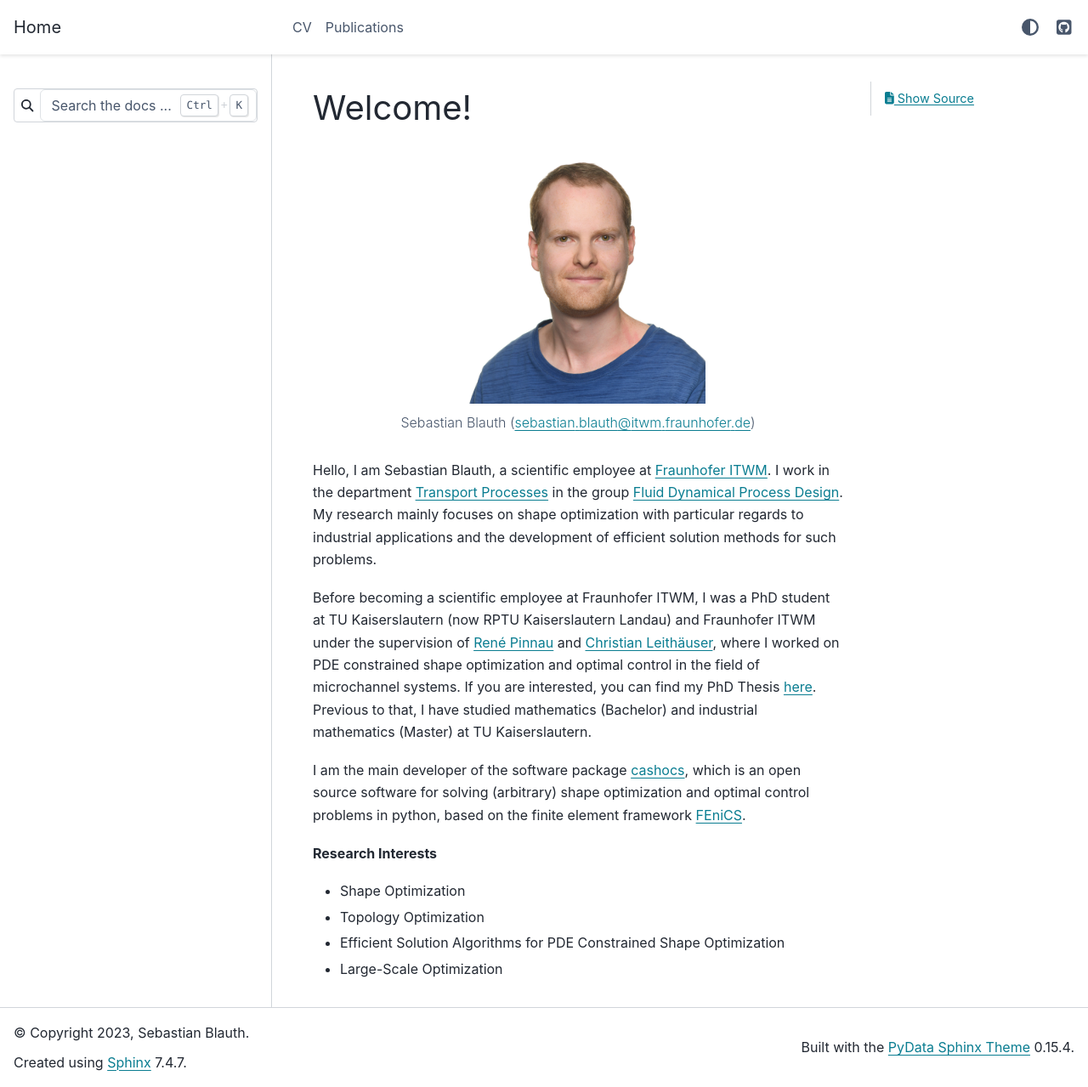
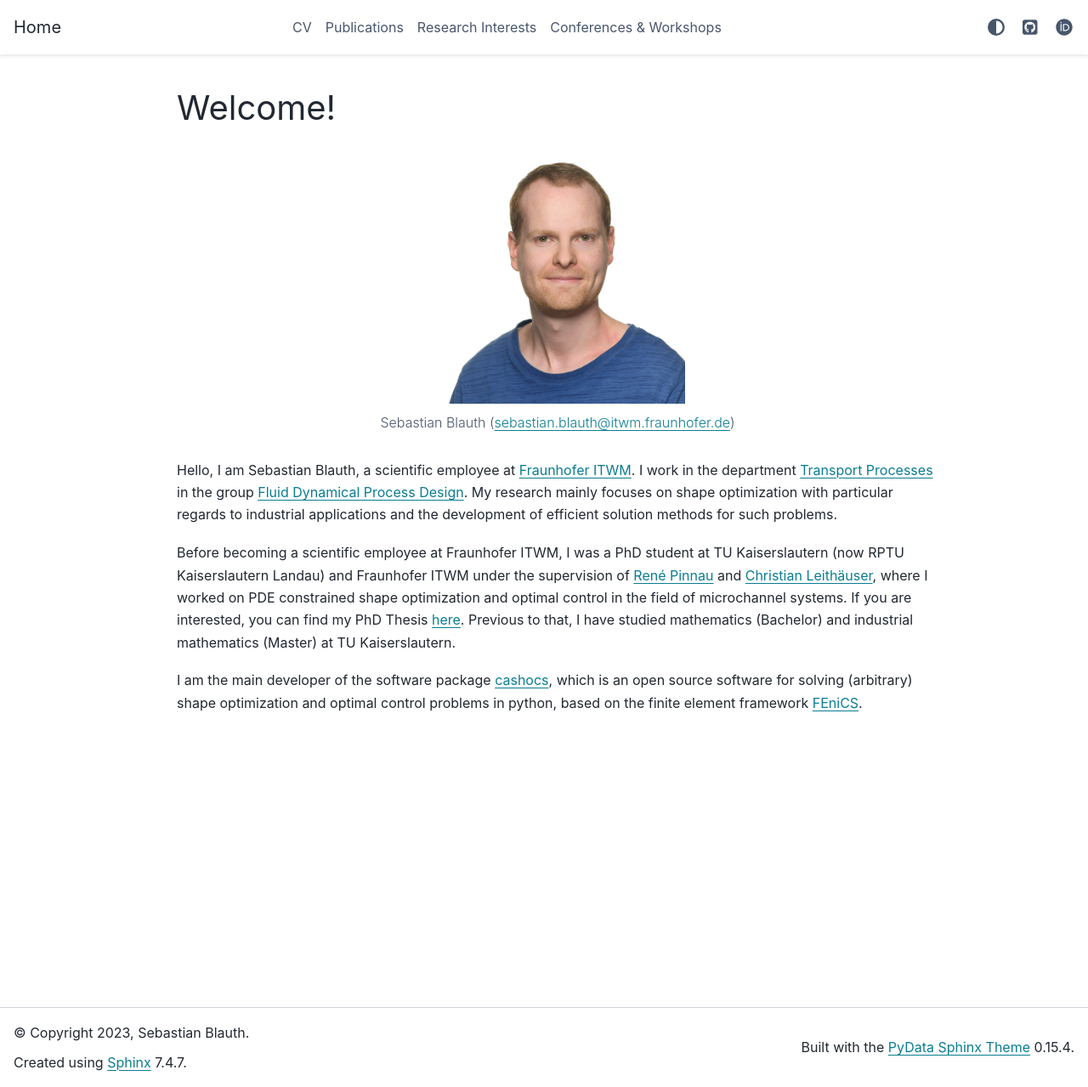
Before and after one commit to sblauth/sblauth.github.io, a Sphinx documentation site: the page built from source/index.rst, in a window 1280 px wide and 1279 px high. Shown: the whole window at 85% size. Built offline with Sphinx 7.4.7 and the PyData theme 0.15.4, drawn with Linux system fonts in a browser that asks for light colours.

Commit message:
Add research interests and conferences

```diff
--- a/source/conf.py
+++ b/source/conf.py
@@ -36,22 +36,36 @@ html_theme = "pydata_sphinx_theme"
 
 html_title = "Sebastian Blauth"
 
+
 html_theme_options = {
-    "github_url": "https://github.com/sblauth/sblauth.github.io",
     "header_links_before_dropdown": 5,
+    "navbar_start": ["navbar-logo"],
+    "navbar_center": ["navbar-nav"],
     "navbar_end": ["theme-switcher", "navbar-icon-links"],
     "navbar_persistent": [],
+    "navbar_align": "content",
     "show_nav_level": 2,
-    "primary_sidebar_end": [
-        "sidebar-ethical-ads",
-    ],
     "logo": {"text": "Home"},
     "show_prev_next": False,
+    "secondary_sidebar_items": [],
+    "footer_items": ["copyright"],
+    "icon_links": [
+        {
+            "name": "GitHub",
+            "url": "https://github.com/sblauth",
+            "icon": "fa-brands fa-square-github",
+            "type": "fontawesome",
+        },
+        {
+            "name": "ORCiD",
+            "url": "https://orcid.org/0000-0001-9173-0866",
+            "icon": "fa-brands fa-orcid",
+            "type": "fontawesome",
+        },
+    ]
 }
 
-
-
-html_sidebars = {"**": ["search-field.html", "sidebar-nav-bs", "sidebar-ethical-ads"]}
+html_sidebars = {"**": []}
 
 
 pygments_style = "sphinx"
--- a/source/index.rst
+++ b/source/index.rst
@@ -12,6 +12,8 @@ Welcome!
 
    CV <cv>
    Publications <publications>
+   Research Interests <research_interests>
+   Conferences & Workshops <conferences>
 
 
 
@@ -28,10 +30,3 @@ Hello, I am Sebastian Blauth, a scientific employee at `Fraunhofer ITWM <https:/
 Before becoming a scientific employee at Fraunhofer ITWM, I was a PhD student at TU Kaiserslautern (now RPTU Kaiserslautern Landau) and Fraunhofer ITWM under the supervision of `René Pinnau <https://www.mathematik.uni-kl.de/en/techno/people/head/pinnau>`_ and `Christian Leithäuser <https://www.itwm.fraunhofer.de/en/departments/tv/staff/christian-leithaeuser.html>`_, where I worked on PDE constrained shape optimization and optimal control in the field of microchannel systems. If you are interested, you can find my PhD Thesis `here <https://doi.org/10.24406/publica-fhg-283725>`_. Previous to that, I have studied mathematics (Bachelor) and industrial mathematics (Master) at TU Kaiserslautern.
 
 I am the main developer of the software package `cashocs <https://cashocs.readthedocs.io/en/latest/>`_, which is an open source software for solving (arbitrary) shape optimization and optimal control problems in python, based on the finite element framework `FEniCS <https://fenicsproject.org/>`_.
-
-**Research Interests**
-
-* Shape Optimization
-* Topology Optimization
-* Efficient Solution Algorithms for PDE Constrained Shape Optimization
-* Large-Scale Optimization
```
Also changed, not shown: source/conferences.rst (added, +27 -0 lines), source/research_interests.rst (added, +8 -0 lines).
